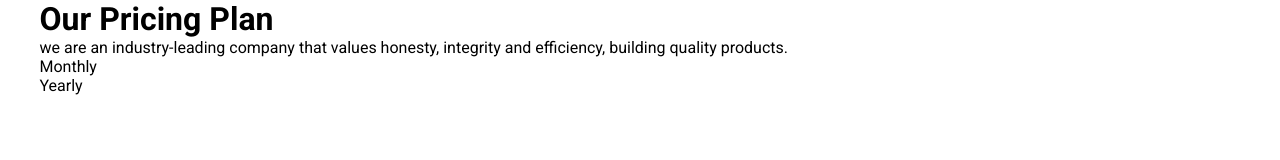
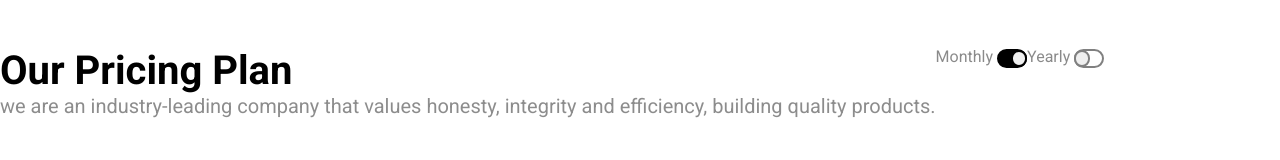
Before and after one commit to SimoneZoroddu/htmlcss-pricing-plan, a plain HTML site: page index.html in a window 1280 px wide. Drawn offline with Linux system fonts and the light colour scheme.

Commit message:
header and main with display flex and wrap

```diff
--- a/index.html
+++ b/index.html
@@ -4,27 +4,39 @@
 <head>
     <meta charset="UTF-8">
     <meta name="viewport" content="width=device-width, initial-scale=1.0">
-    <link href="https://fonts.googleapis.com/css2?family=Roboto:ital,wght@0,100..900;1,100..900&display=swap" rel="stylesheet">
+    <link href="https://fonts.googleapis.com/css2?family=Roboto:ital,wght@0,100..900;1,100..900&display=swap"
+        rel="stylesheet">
     <link rel="stylesheet" href="./style.css">
     <title>Our Pricing Plan</title>
 </head>
 
 <body>
-        <div class="container">
-            <header>
+    <div class="container">
+        <header class="main_container">
+            <div class="left_box">
                 <h1>Our Pricing Plan</h1>
                 <p>
-                    we are an industry-leading company that values honesty, integrity and efficiency, building quality products.
+                    we are an industry-leading company that values honesty, integrity and efficiency, building quality
+                    products.
                 </p>
-                <div class="btn_monthly">
+            </div>
+            <div class="right_box">
+                <div class="monthly">
                     <span>Monthly</span>
+                    <div class="background_monthly">
+                        <button class="btn_monthly"></button>
+                    </div>
                 </div>
-                <div class="btn_yearly">
+                <div class="yearly">
                     <span>Yearly</span>
+                    <div class="background_yearly">
+                        <button class="btn_yearly"></button>
+                    </div>
                 </div>
-            </header>
-            <footer></footer>
-        </div>
+            </div>
+        </header>
+        <main></main>
+    </div>
 </body>
 
 </html>
--- a/style.css
+++ b/style.css
@@ -4,8 +4,102 @@
     box-sizing: border-box;
 }
 
+body {
+    max-width: 1920px;
+    margin: 0 auto;
+}
+
 .container {
     font-family: "Roboto", sans-serif;
-    max-width: 1201px;
+    max-width: 1426px;
     margin: 0 auto;
 }
+
+.main_container {
+    max-height: 241px;
+    padding-top: 47px;
+    padding-bottom: 111px;
+    display: flex;
+    flex-wrap: wrap;
+
+    .left_box {
+        font-size: 20px;
+
+        p {
+            color: rgba(0, 0, 0, 0.452);
+        }
+
+
+    }
+    .right_box {
+        display: flex;
+        color: rgba(0, 0, 0, 0.452);
+
+        div {
+            display: flex;
+            gap: 4px;
+        }
+
+        .monthly  {
+        color: rgba(0, 0, 0, 0.459);
+        right: 200px;
+        top: 47px;
+
+        .background_monthly {
+            height: 10px;
+            width: 30px;
+            padding-top: 15px;
+            margin-top: 2px;
+            border: hidden;
+            border: 2px solid black;
+            border-radius: 20px;
+            background-color: black;
+            position: relative;
+
+        }
+
+        .btn_monthly {
+            border: 2px solid rgb(0, 0, 0);
+            border-radius: 20px;
+            height: 10px;
+            width: 10px;
+            padding-top: 12px;
+            margin-top: 2px;
+            position: absolute;
+            right: -2px;
+            bottom: -1px;
+        }
+        }
+
+        .yearly {
+        color: rgba(0, 0, 0, 0.459);
+        right: 123px;
+        top: 47px;
+
+        .background_yearly {
+        height: 10px;
+        width: 30px;
+        padding-top: 15px;
+        margin-top: 2px;
+        border: hidden;
+        border: 2px solid gray;
+        border-radius: 20px;
+        background-color: rgb(255, 255, 255);
+        position: relative;
+        display: inline-block;
+        }
+
+        .btn_yearly {
+            border: 2px solid gray;
+            border-radius: 20px;
+            height: 10px;
+            width: 10px;
+            padding-top: 12px;
+            margin-top: 2px;
+            position: absolute;
+            left: -2px;
+            bottom: -1px;
+        }
+    }
+    }
+}
```
